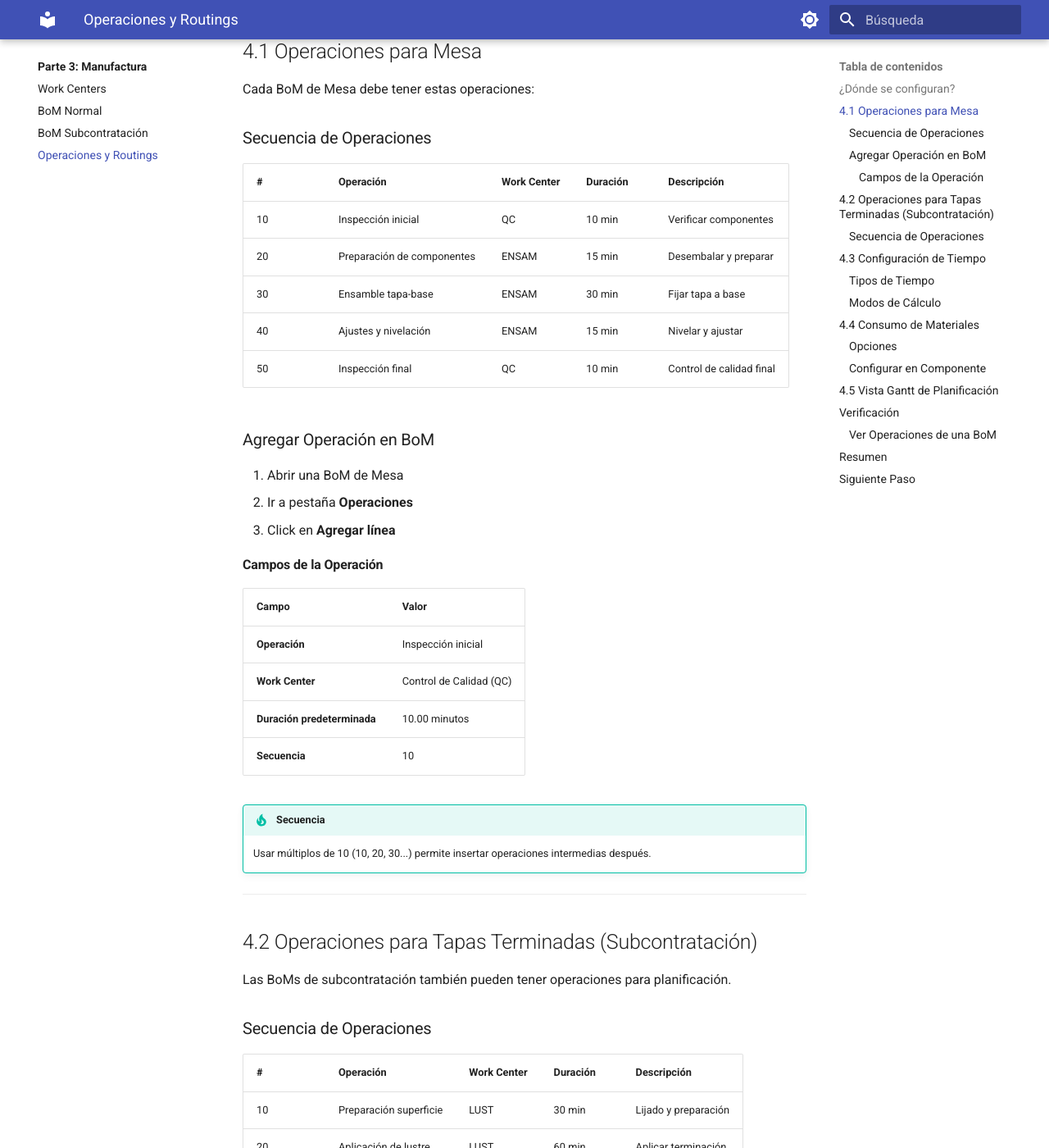
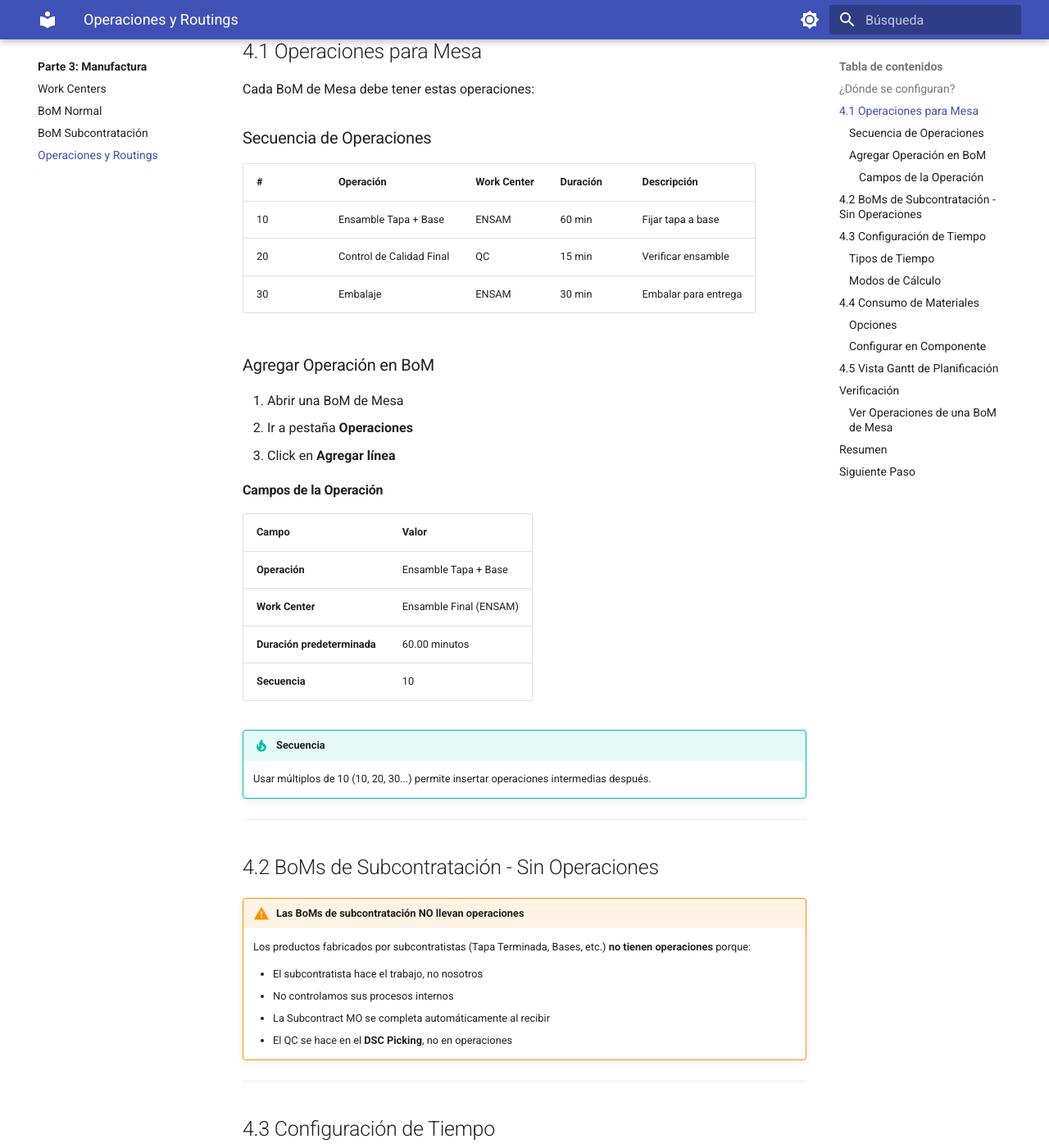
Before and after one commit to NLinks-SA/azul-ba, an MkDocs documentation site: the page built from docs/parte3/04-operaciones.md, in a window 1280 px wide and 1400 px high, scrolled down 447 px. Shown: the whole window at 82% size. Built offline with MkDocs 1.6.1 and Material for MkDocs 9.7.7, drawn with Linux system fonts in a browser that asks for light colours; some of the changed text lies outside the part shown.

Commit message:
refactor: Remove operations from subcontracting BoMs
Subcontracting BoMs should not have operations because:
- The subcontractor does the work, not us
- We don't control their internal processes
- Subcontract MO completes automatically on receipt
- QC is done on DSC Picking, not on operations

Changes:
- Remove OPERACIONES_LUSTRADO from setup.py
- Remove Work Center LUST (Lustrado y Acabados)
- Keep only internal Work Centers: ENSAM and QC
- Update section 11 to only configure BoM settings
- Update documentation to reflect these changes

🤖 Generated with [Claude Code](https://claude.com/claude-code)

Co-Authored-By: Claude Opus 4.5 <noreply@anthropic.com>

````diff
--- a/docs/anexos/script.md
+++ b/docs/anexos/script.md
@@ -116,7 +116,7 @@ setup.py
 │       └── Terminación (4 valores incl. Sin Terminación)
 │
 ├── Sección 5: Work Centers
-│   └── 3 centros de trabajo (LUST, ENSAM, QC)
+│   └── 2 centros de trabajo (ENSAM, QC)
 │
 ├── Sección 6: Bases Metálicas
 │   └── 4 productos (Buy + MTO)
--- a/docs/parte3/04-operaciones.md
+++ b/docs/parte3/04-operaciones.md
@@ -1,6 +1,6 @@
 # 4. Operaciones y Routings
 
-Las Operaciones definen los pasos de fabricación y en qué Work Center se realizan.
+Las Operaciones definen los pasos de fabricación **internos** y en qué Work Center se realizan.
 
 ## ¿Dónde se configuran?
 
@@ -20,11 +20,9 @@ Cada BoM de Mesa debe tener estas operaciones:
 
 | # | Operación | Work Center | Duración | Descripción |
 |---|-----------|-------------|----------|-------------|
-| 10 | Inspección inicial | QC | 10 min | Verificar componentes |
-| 20 | Preparación de componentes | ENSAM | 15 min | Desembalar y preparar |
-| 30 | Ensamble tapa-base | ENSAM | 30 min | Fijar tapa a base |
-| 40 | Ajustes y nivelación | ENSAM | 15 min | Nivelar y ajustar |
-| 50 | Inspección final | QC | 10 min | Control de calidad final |
+| 10 | Ensamble Tapa + Base | ENSAM | 60 min | Fijar tapa a base |
+| 20 | Control de Calidad Final | QC | 15 min | Verificar ensamble |
+| 30 | Embalaje | ENSAM | 30 min | Embalar para entrega |
 
 ### Agregar Operación en BoM
 
@@ -36,9 +34,9 @@ Cada BoM de Mesa debe tener estas operaciones:
 
 | Campo | Valor |
 |-------|-------|
-| **Operación** | Inspección inicial |
-| **Work Center** | Control de Calidad (QC) |
-| **Duración predeterminada** | 10.00 minutos |
+| **Operación** | Ensamble Tapa + Base |
+| **Work Center** | Ensamble Final (ENSAM) |
+| **Duración predeterminada** | 60.00 minutos |
 | **Secuencia** | 10 |
 
 !!! tip "Secuencia"
@@ -46,19 +44,16 @@ Cada BoM de Mesa debe tener estas operaciones:
 
 ---
 
-## 4.2 Operaciones para Tapas Terminadas (Subcontratación)
+## 4.2 BoMs de Subcontratación - Sin Operaciones
 
-Las BoMs de subcontratación también pueden tener operaciones para planificación.
+!!! warning "Las BoMs de subcontratación NO llevan operaciones"
+    Los productos fabricados por subcontratistas (Tapa Terminada, Bases, etc.)
+    **no tienen operaciones** porque:
 
-### Secuencia de Operaciones
-
-| # | Operación | Work Center | Duración | Descripción |
-|---|-----------|-------------|----------|-------------|
-| 10 | Preparación superficie | LUST | 30 min | Lijado y preparación |
-| 20 | Aplicación de lustre | LUST | 60 min | Aplicar terminación |
-| 30 | Secado | LUST | 120 min | Tiempo de secado |
-| 40 | Pulido final | LUST | 30 min | Pulir y acabar |
-| 50 | Control de calidad | QC | 15 min | Inspección |
+    - El subcontratista hace el trabajo, no nosotros
+    - No controlamos sus procesos internos
+    - La Subcontract MO se completa automáticamente al recibir
+    - El QC se hace en el **DSC Picking**, no en operaciones
 
 ---
 
@@ -109,8 +104,8 @@ En la pestaña **Componentes** de la BoM:
 | **Consumido en operación** | Seleccionar la operación donde se consume |
 
 !!! example "Ejemplo"
-    - Tapa: consumir en "Ensamble tapa-base"
-    - Base: consumir en "Ensamble tapa-base"
+    - Tapa: consumir en "Ensamble Tapa + Base"
+    - Base: consumir en "Ensamble Tapa + Base"
 
 ---
 
@@ -132,32 +127,30 @@ Muestra:
 
 ## Verificación
 
-### Ver Operaciones de una BoM
+### Ver Operaciones de una BoM de Mesa
 
 ```
-Manufactura → Productos → Listas de materiales → [Seleccionar BoM]
+Manufactura → Productos → Listas de materiales → [Seleccionar BoM de Mesa]
 ```
 
 Pestaña **Operaciones**:
 
 | Operación | WC | Duración |
 |-----------|-----|----------|
-| Inspección inicial | QC | 10 min |
-| Preparación | ENSAM | 15 min |
-| Ensamble | ENSAM | 30 min |
-| Ajustes | ENSAM | 15 min |
-| Inspección final | QC | 10 min |
+| Ensamble Tapa + Base | ENSAM | 60 min |
+| Control de Calidad Final | QC | 15 min |
+| Embalaje | ENSAM | 30 min |
 
-**Total: ~80 min por mesa**
+**Total: ~105 min por mesa**
 
 ---
 
 ## Resumen
 
-| Tipo BoM | Operaciones | Tiempo total aprox |
-|----------|-------------|-------------------|
-| Mesa | 5 | 80 min |
-| Tapa Terminada | 5 | 255 min |
+| Tipo BoM | Operaciones | Tiempo total |
+|----------|-------------|--------------|
+| Mesa | 3 | 105 min |
+| Subcontratación | 0 | N/A (proveedor) |
 
 ---
 
````
Also changed, not shown: docs/parte3/01-work-centers.md (+20 -63 lines), docs/parte3/03-bom-subcontratacion.md (+9 -13 lines), setup.py (+3 -47 lines).
